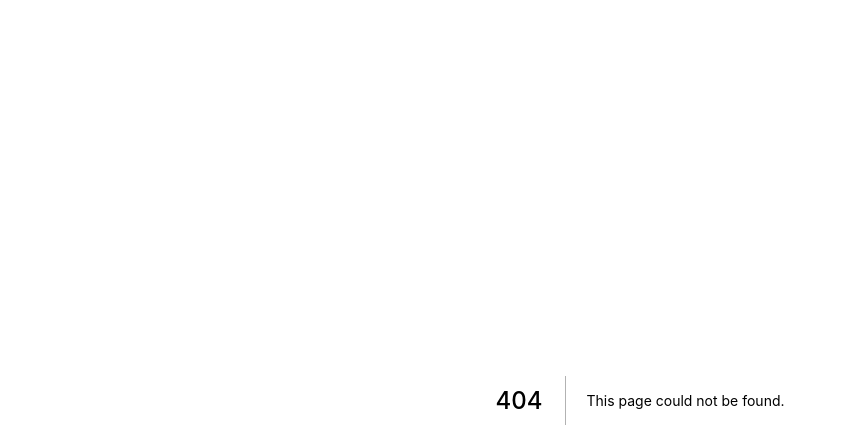
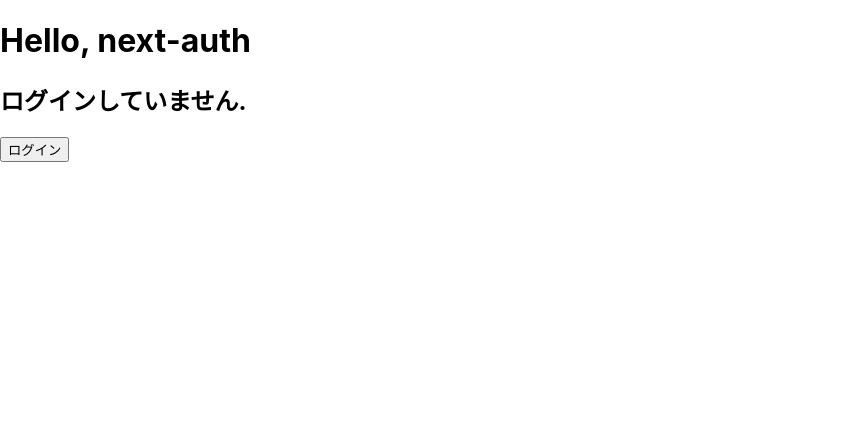
Before and after one commit to FAL-coffee/hacker-class-room, a Next.js app: page /signin in a window 1280 px wide. Before the commit this address had no page. Shown: the top 448 px of the page, without its empty margins (0-847 px from the left). Built offline with nearby package versions, Linux system fonts and the light colour scheme; no server answers.

Commit message:
Add：google認証によるログイン・ログアウト機能の実装 たたき台として、最低限のみ

```diff
--- /dev/null
+++ b/src/pages/signin/index.tsx
@@ -0,0 +1,38 @@
+import { useAuth } from "@/AuthContext";
+import React from "react";
+const Signin = () => {
+  const { currentUser, login, logout } = useAuth();
+  const handleLoginButton = () => {
+    if (!login) return;
+    login()
+      .then((res) => {})
+      .catch(() => {});
+  };
+
+  const handleLogoutButton = () => {
+    if (!logout) return;
+    logout()
+      .then((res) => {})
+      .catch(() => {});
+  };
+  return (
+    <div>
+      <h1>Hello, next-auth</h1>
+      {currentUser && (
+        <div>
+          <h2>ログインしています.</h2>
+          <button onClick={handleLogoutButton}>ログアウト</button>
+          {currentUser.photoUrl}
+        </div>
+      )}
+      {!currentUser && (
+        <div>
+          <h2>ログインしていません.</h2>
+          <button onClick={handleLoginButton}>ログイン</button>
+        </div>
+      )}
+    </div>
+  );
+};
+
+export default Signin;
```
Also changed, not shown: src/pages/index.tsx (added, +25 -0 lines).
